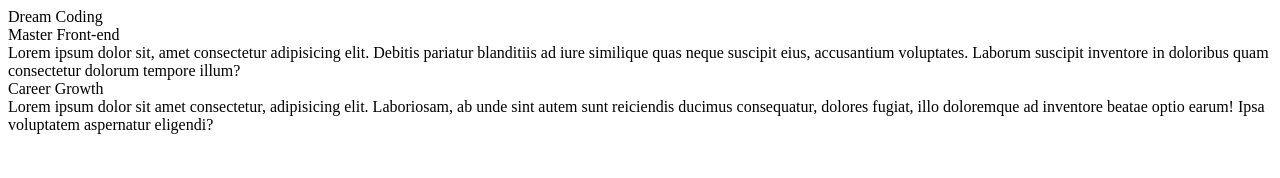
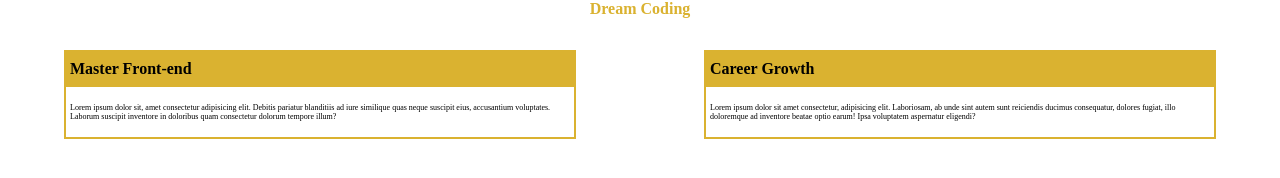
Before and after one commit to SungJunEun/responsiveunit, a plain HTML site: page index.html in a window 1280 px wide. Drawn offline with Linux system fonts and the light colour scheme.

Commit message:
css done

```diff
--- a/index.html
+++ b/index.html
@@ -11,7 +11,8 @@
     <header>
       Dream Coding
     </header>
-    <div class="one">
+    <div class="wrap">
+    <div class="box">
       <div class="title">
         Master Front-end
       </div>
@@ -19,7 +20,7 @@
         Lorem ipsum dolor sit, amet consectetur adipisicing elit. Debitis pariatur blanditiis ad iure similique quas neque suscipit eius, accusantium voluptates. Laborum suscipit inventore in doloribus quam consectetur dolorum tempore illum?
       </section>
     </div>
-    <div class="two">
+    <div class="box">
       <div class="title">
         Career Growth
       </div>
@@ -27,5 +28,6 @@
         Lorem ipsum dolor sit amet consectetur, adipisicing elit. Laboriosam, ab unde sint autem sunt reiciendis ducimus consequatur, dolores fugiat, illo doloremque ad inventore beatae optio earum! Ipsa voluptatem aspernatur eligendi?
       </section>
     </div>
+    </div>
   </body>
 </html>
--- a/style.css
+++ b/style.css
@@ -0,0 +1,32 @@
+* {
+  padding:0;
+  margin:0;
+  box-sizing:border-box;
+}
+header {
+  text-align: center;
+  font-size: 1em;
+  font-weight: bold;
+  color: rgb(218, 178, 48);
+}
+.wrap {
+  display: flex;
+  justify-content: space-around;
+  margin-top: 32px;
+}
+.box {
+  width: 40%;
+  border: 2px solid rgb(218, 178, 48);
+}
+.title {
+  border-bottom: 1px solid rgb(218, 178, 48);
+  font-size: 1em;
+  font-weight: bold;
+  background-color: rgb(218, 178, 48);
+
+  padding: 0.5em 0.25rem;
+}
+.section {
+  font-size: 0.5em;
+  padding: 2em 0.25rem;
+}
```
